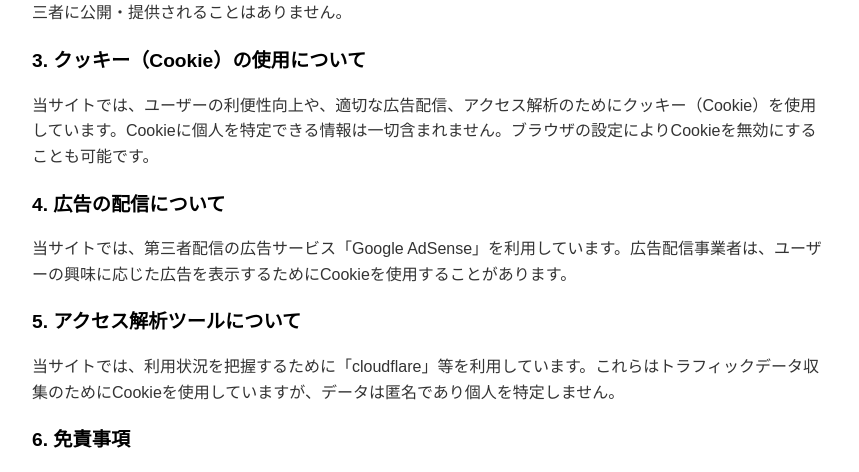
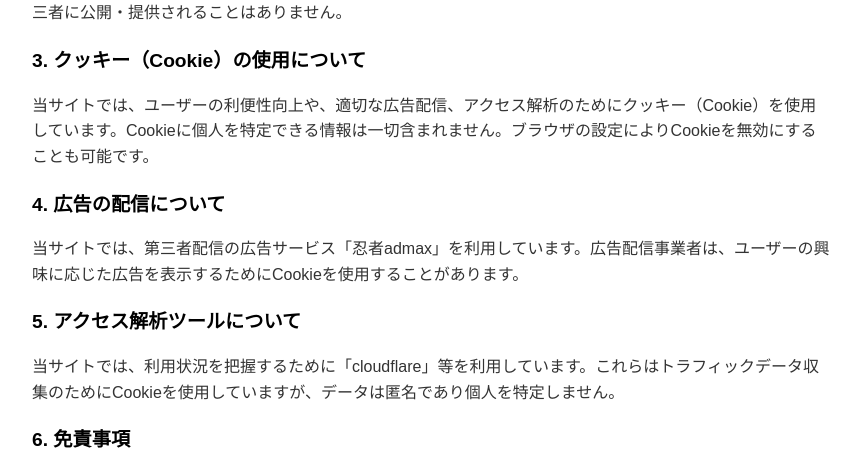
Before and after one commit to Kenji460962/The-bulletin-board, a Python web app: template templates/privacy.html in a window 1280 px wide. Shown: the part 367-839 px from the top of the page, without its empty margins (208-1067 px from the left). Run offline with Jinja, Linux system fonts and the light colour scheme; the template is opened without the code that fills it, so the values that code supplies are empty.

Commit message:
Update privacy.html

```diff
--- a/templates/privacy.html
+++ b/templates/privacy.html
@@ -25,7 +25,7 @@
     <p>当サイトでは、ユーザーの利便性向上や、適切な広告配信、アクセス解析のためにクッキー（Cookie）を使用しています。Cookieに個人を特定できる情報は一切含まれません。ブラウザの設定によりCookieを無効にすることも可能です。</p>
 
     <h2>4. 広告の配信について</h2>
-    <p>当サイトでは、第三者配信の広告サービス「Google AdSense」を利用しています。広告配信事業者は、ユーザーの興味に応じた広告を表示するためにCookieを使用することがあります。</p>
+    <p>当サイトでは、第三者配信の広告サービス「忍者admax」を利用しています。広告配信事業者は、ユーザーの興味に応じた広告を表示するためにCookieを使用することがあります。</p>
 
     <h2>5. アクセス解析ツールについて</h2>
     <p>当サイトでは、利用状況を把握するために「cloudflare」等を利用しています。これらはトラフィックデータ収集のためにCookieを使用していますが、データは匿名であり個人を特定しません。</p>
```
